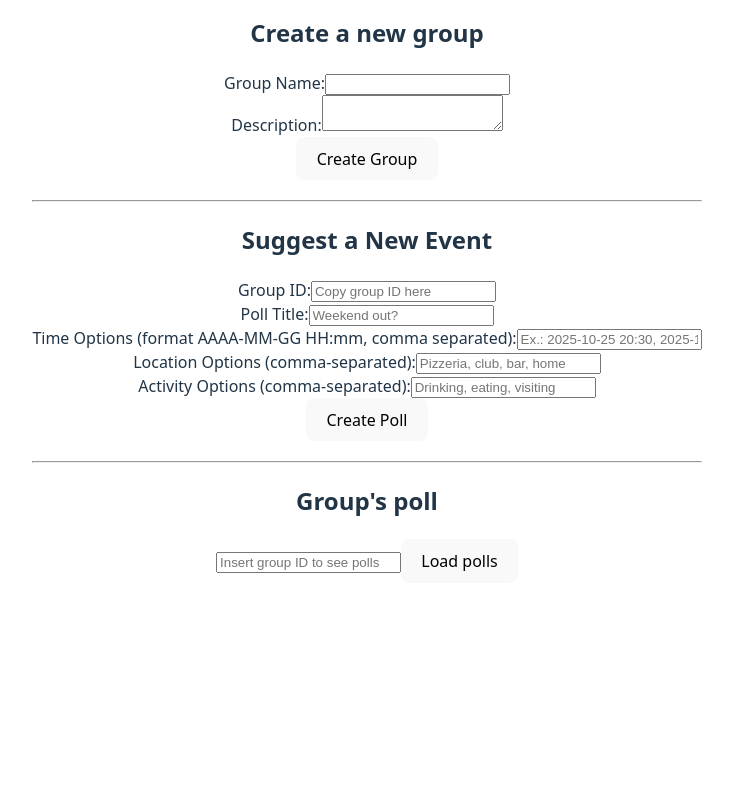
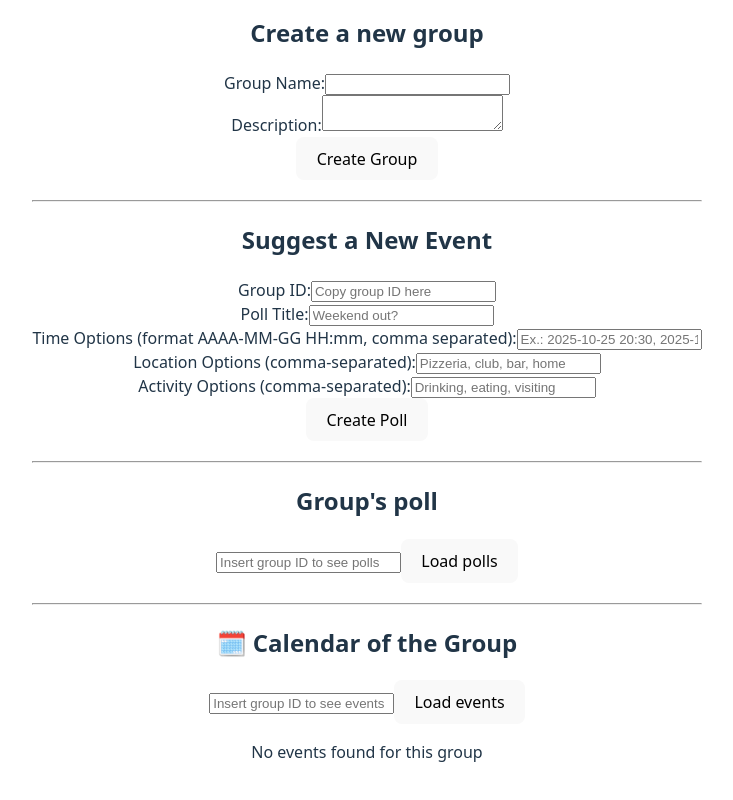
Before and after one commit to Danny220/i-know-what-we-do-today, a React app in the folder frontend/: page / in a window 1280 px wide. Shown: the part 452-1252 px from the top of the page, without its empty margins (273-1006 px from the left). Before the commit the page ends 1067 px from the top, so only its background shows below. Built offline with nearby package versions, Linux system fonts and the light colour scheme; the HTML template or start-up script is replaced by a standard one.

Commit message:
add event listing feature in backend and frontend

```diff
--- a/frontend/src/App.jsx
+++ b/frontend/src/App.jsx
@@ -6,6 +6,7 @@ import CreateGroup from "./components/CreateGroup.jsx";
 import GroupList from "./components/GroupList.jsx";
 import CreatePoll from "./components/CreatePoll.jsx";
 import Polls from "./components/Polls.jsx";
+import EventList from "./components/EventList.jsx";
 
 function App() {
     return (
@@ -23,6 +24,7 @@ function App() {
                 <CreateGroup />
                 <CreatePoll />
                 <Polls />
+                <EventList />
             </header>
         </div>
     );
--- /dev/null
+++ b/frontend/src/components/EventList.jsx
@@ -0,0 +1,64 @@
+import React, { useState } from 'react';
+import axios from 'axios';
+
+function EventList() {
+    const [groupId, setGroupId] = useState('');
+    const [events, setEvents] = useState([]);
+    const [loading, setLoading] = useState(false);
+
+    const fetchEvents = async () => {
+        if (!groupId) return;
+        setLoading(true);
+
+        try {
+            const token = localStorage.getItem('token');
+            const config = { headers: { Authorization: `Bearer ${token}` } };
+            const response = await axios.get(`http://localhost:3001/api/groups/${groupId}/events`, config);
+            setEvents(response.data);
+        } catch (err) {
+            console.error("Error loading events", err);
+            setEvents([]);
+        } finally {
+            setLoading(false);
+        }
+    };
+
+    const formatDateTime = (isoString) => {
+        const date = new Date(isoString);
+        return date.toLocaleString('it-IT', { // TODO: internationalize
+            dateStyle: 'full',
+            timeStyle: 'short'
+        });
+    }
+
+    return (
+        <div>
+            <hr style={{margin: '20px 0'}}/>
+            <h2>🗓️ Calendar of the Group</h2>
+            <div>
+                <input type="text" value={groupId} onChange={e => setGroupId(e.target.value)} placeholder="Insert group ID to see events" />
+                <button onClick={fetchEvents}>Load events</button>
+            </div>
+
+            {loading && <p>Loading....</p>}
+
+            {events.length === 0 && !loading && (
+                <p>No events found for this group</p>
+            )}
+
+            <div style={{marginTop: '20px'}}>
+                {events.map(event => (
+                    <div key={event.id} style={{border: '1px solid #444', padding: '15px', margin: '10px 0', borderRadius: '8px'}}>
+                        <h3>{event.title}</h3>
+                        <p><strong>When:</strong> {formatDateTime(event.start_time)}</p>
+                        <p><strong>Where:</strong> {event.location_name ?? 'N/A'}</p>
+                        <p><strong>What:</strong> {event.activity_name ?? 'N/A'}</p>
+                        {event.description && <p><em>{event.description}</em></p>}
+                    </div>
+                ))}
+            </div>
+        </div>
+    )
+}
+
+export default EventList;
```
Also changed, not shown: 2 other files (tests, documents, lock files or other folders).
